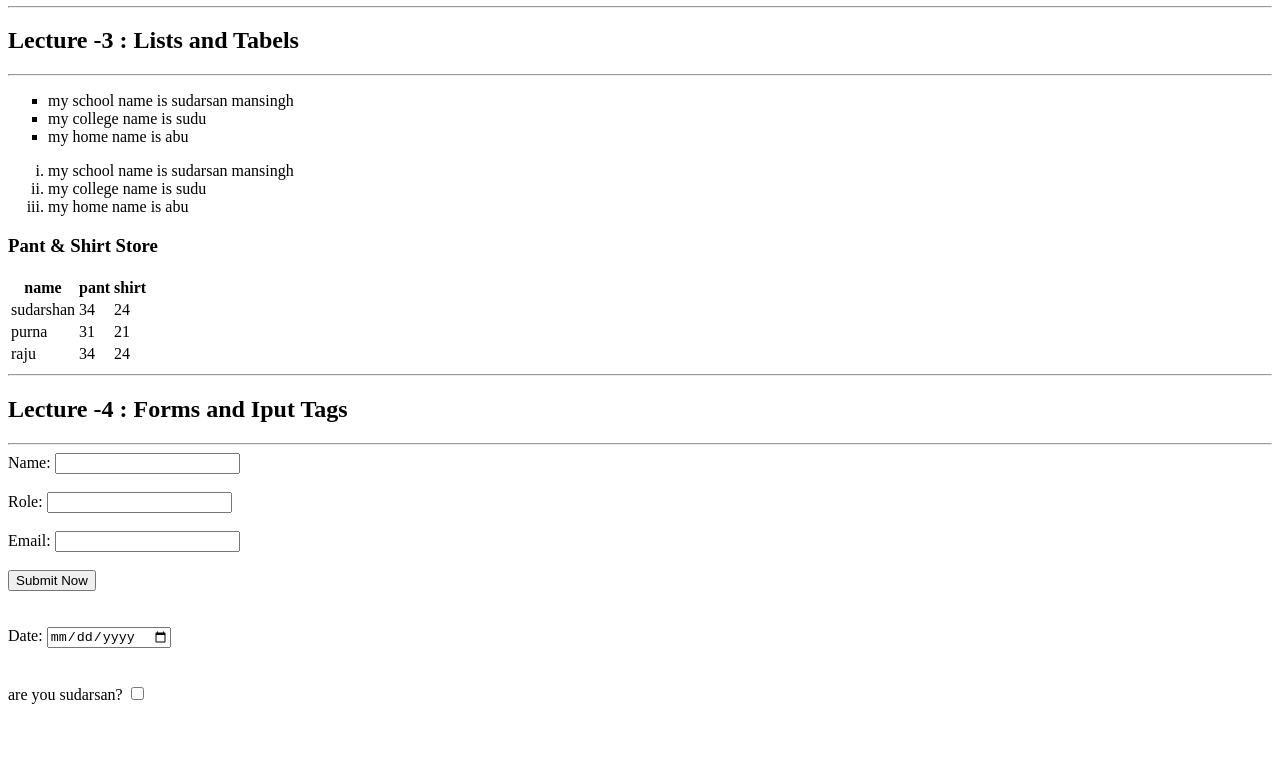
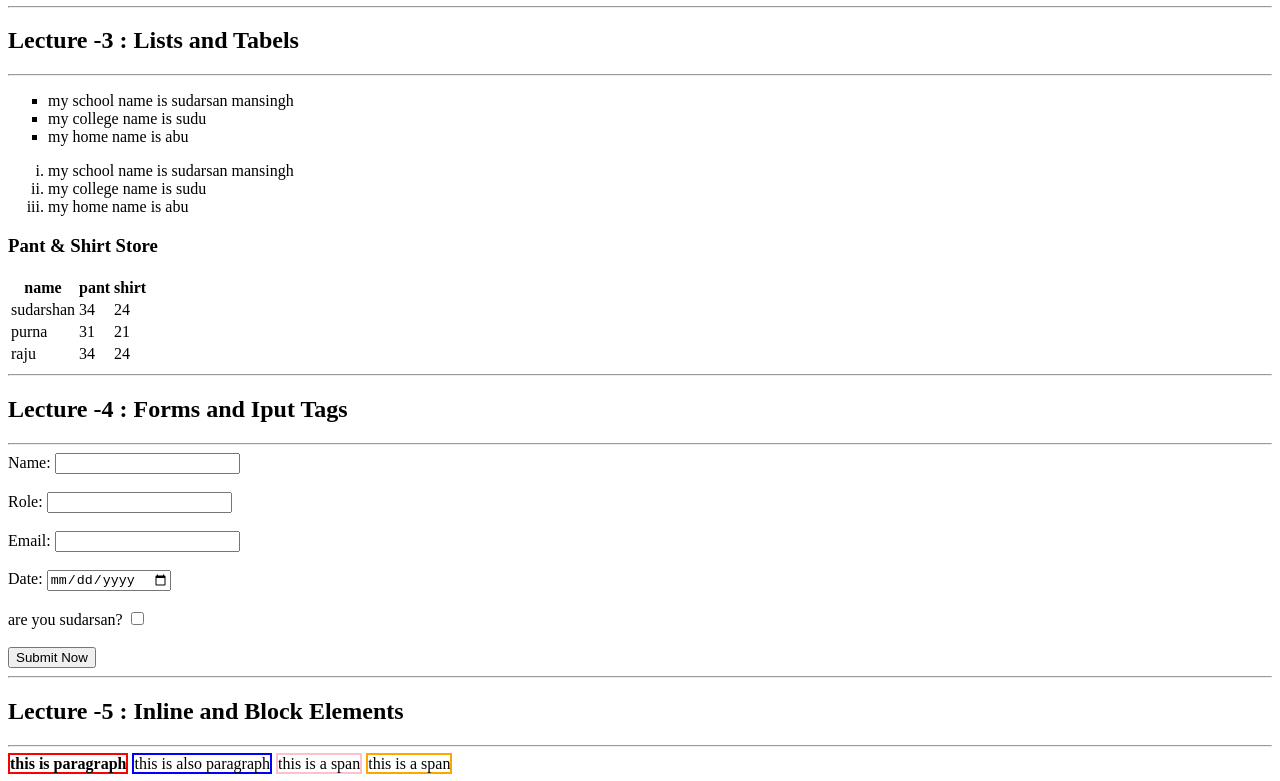
Before and after one commit to sudarsan2k5/Web-Designing, a plain HTML site: page index.html in a window 1280 px wide. Shown: the part 803-1584 px from the top of the page. Before the commit the page ends 1515 px from the top, so only its background shows below. Drawn offline with Linux system fonts and the light colour scheme.

Commit message:
Inline and Block Elements

```diff
--- a/index.html
+++ b/index.html
@@ -103,17 +103,26 @@
         </div>
             <br>
         <div>
-            <input type="submit" value="Submit Now">
-        </div>
-            <br>
-            <br>
-        <div>
             Date: <input type="date" name="mydate">
         </div>
-            <br>
             <br>
         <div>
             are you sudarsan? <input type="checkbox" name="mysudarsan?">
         </div>
+            <br>
+        <div>
+            <input type="submit" value="Submit Now">
+        </div>
+
+    <hr>
+    <h2> Lecture -5 : Inline and Block Elements </h2>
+    <hr>
+
+    <strong style="border: 2px solid red;">this is paragraph</strong>
+    <a style="border: 2px solid blue;">this is also paragraph</a>
+    <a style="border: 2px solid pink;">this is a span</a>
+    <a style="border: 2px solid orange;">this is a span</a>
+
+
 </body>
 </html>
```
